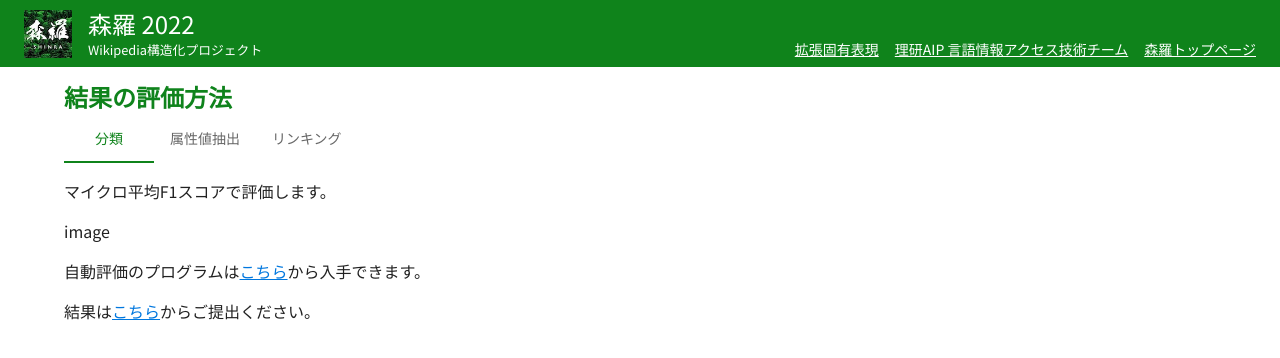
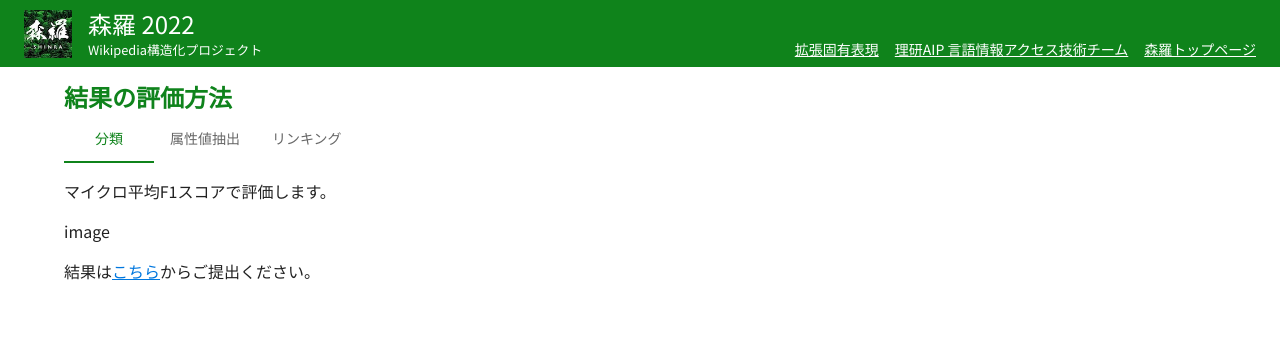
Before and after one commit to besna-institute/udagawa-shinra-project, a Next.js app: page /evaluation-method in a window 1280 px wide. Shown: the top 358 px of the page. Built offline with nearby package versions, Linux system fonts and the light colour scheme.

Commit message:
Remove text

```diff
--- a/pages/evaluation-method.tsx
+++ b/pages/evaluation-method.tsx
@@ -10,11 +10,6 @@ const evaluationMethodItems: TabItem[] = [
       <>
         <p>マイクロ平均F1スコアで評価します。</p>
         <p>image</p>
-        <p>
-          自動評価のプログラムは
-          <a href="">こちら</a>
-          から入手できます。
-        </p>
         <p>
           結果は
           <Link href="/result-submission">こちら</Link>
```
